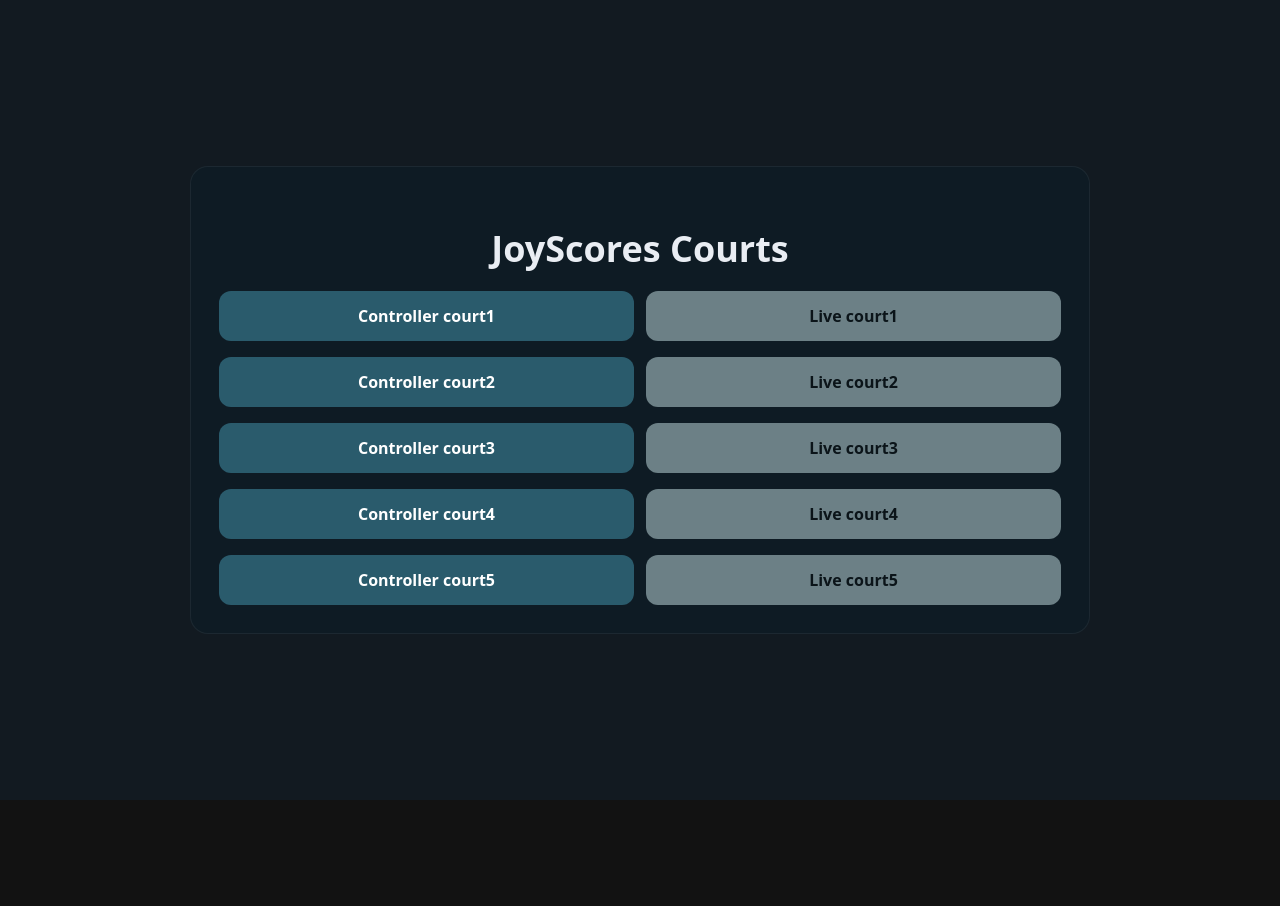
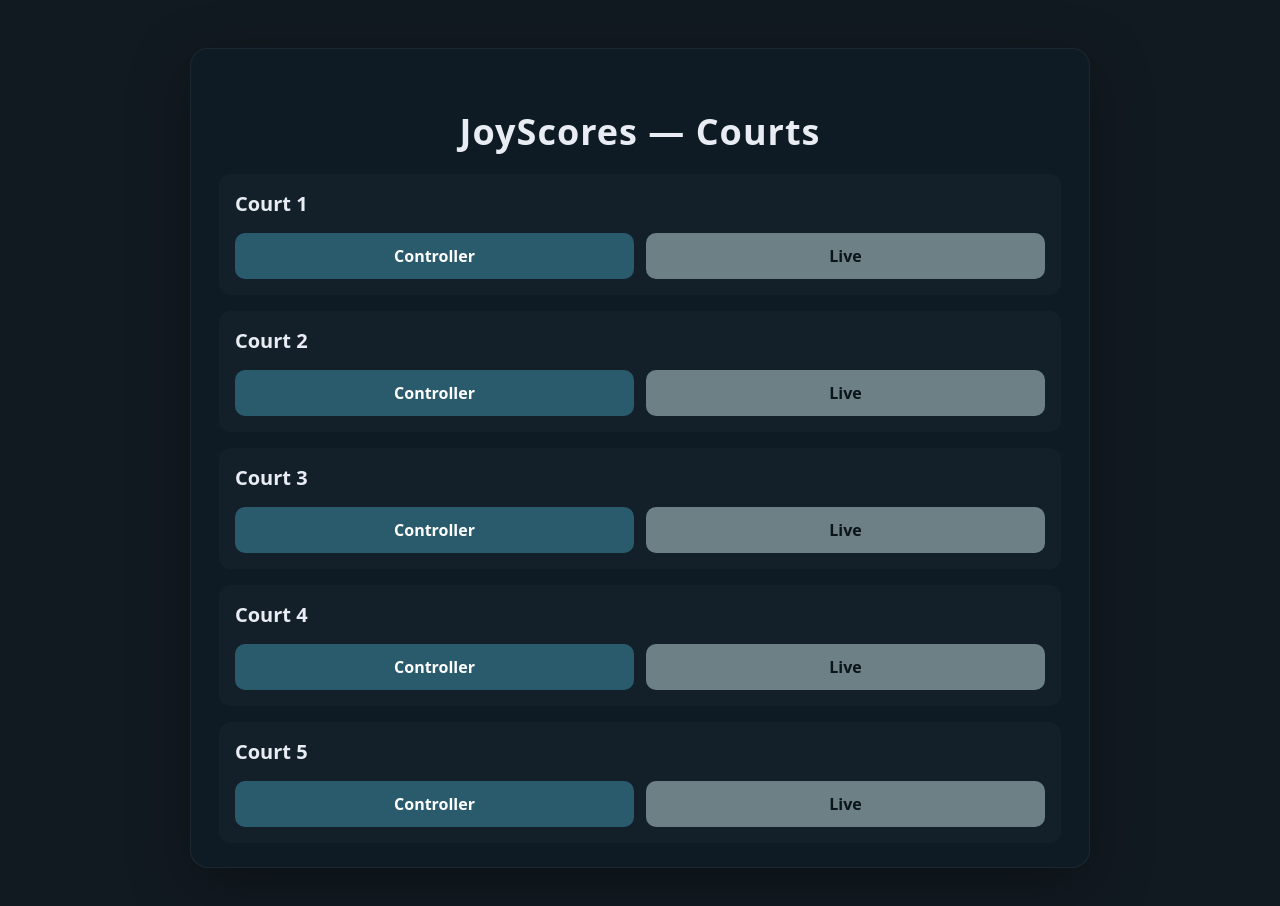
Before and after one commit to scrumpybeetlewink-arch/joyscores-jdp, a Next.js app: page / in a window 1280 px wide. Shown: the top 906 px of the page. Before the commit the page ends 800 px from the top, so only its background shows below. Built offline with nearby package versions, Linux system fonts and the light colour scheme.

Commit message:
Update page.tsx

```diff
--- a/app/page.tsx
+++ b/app/page.tsx
@@ -1,8 +1,16 @@
 "use client";
 
+import Link from "next/link";
+
+const courts = [
+  { id: "court1", label: "Court 1" },
+  { id: "court2", label: "Court 2" },
+  { id: "court3", label: "Court 3" },
+  { id: "court4", label: "Court 4" },
+  { id: "court5", label: "Court 5" },
+];
+
 export default function IndexPage() {
-  const courts = ["court1", "court2", "court3", "court4", "court5"];
-
   return (
     <main
       style={{
@@ -20,52 +28,86 @@ export default function IndexPage() {
           background: "#0E1B24",
           border: "1px solid rgba(255,255,255,.06)",
           borderRadius: 18,
-          padding: 28,
+          boxShadow: "0 18px 60px rgba(0,0,0,.35)",
+          padding: "28px 28px 24px",
         }}
       >
         <h1
           style={{
             textAlign: "center",
             fontWeight: 900,
+            letterSpacing: 1,
             marginBottom: 18,
             fontSize: "clamp(26px,3vw,36px)",
           }}
         >
-          JoyScores Courts
+          JoyScores — Courts
         </h1>
-        <div style={{ display: "grid", gap: 16 }}>
+        <div
+          style={{
+            display: "grid",
+            gridTemplateColumns: "1fr",
+            gap: 16,
+          }}
+        >
           {courts.map((c) => (
-            <div key={c} style={{ display: "flex", gap: 12 }}>
-              <a
-                href={`/controller?court=${c}`}
+            <div
+              key={c.id}
+              style={{
+                background: "#13202A",
+                borderRadius: 12,
+                padding: 16,
+                display: "flex",
+                flexDirection: "column",
+                gap: 12,
+              }}
+            >
+              <div
+                style={{
+                  fontWeight: 700,
+                  fontSize: 20,
+                  marginBottom: 4,
+                }}
+              >
+                {c.label}
+              </div>
+              <div
+                style={{
+                  display: "flex",
+                  gap: 12,
+                }}
+              >
+                <Link
+                  href={`/controller?court=${c.id}`}
                   style={{
                     flex: 1,
-                  padding: "14px 0",
-                  borderRadius: 12,
                     textAlign: "center",
                     background: "#2A5B6C",
+                    borderRadius: 10,
+                    padding: "12px 0",
                     color: "#fff",
                     textDecoration: "none",
                     fontWeight: 700,
                   }}
                 >
-                Controller {c}
-              </a>
-              <a
-                href={`/live?court=${c}`}
+                  Controller
+                </Link>
+                <Link
+                  href={`/live?court=${c.id}`}
                   style={{
                     flex: 1,
-                  padding: "14px 0",
-                  borderRadius: 12,
                     textAlign: "center",
                     background: "#6C8086",
+                    borderRadius: 10,
+                    padding: "12px 0",
                     color: "#0b1419",
                     textDecoration: "none",
                     fontWeight: 700,
                   }}
                 >
-                Live {c}
-              </a>
+                  Live
+                </Link>
+              </div>
             </div>
           ))}
         </div>
```
Lines whose indentation alone changed are shown as unchanged.
